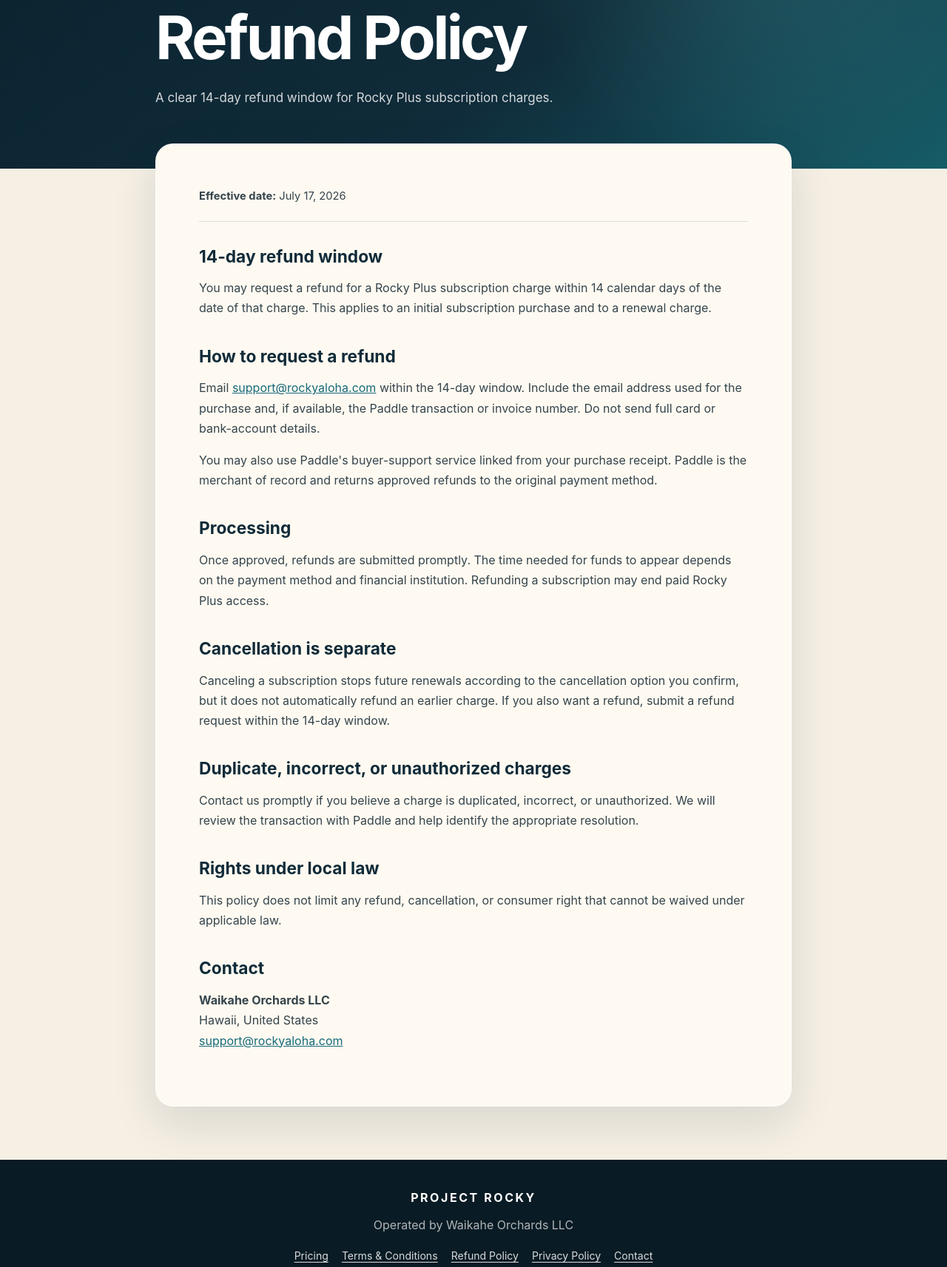
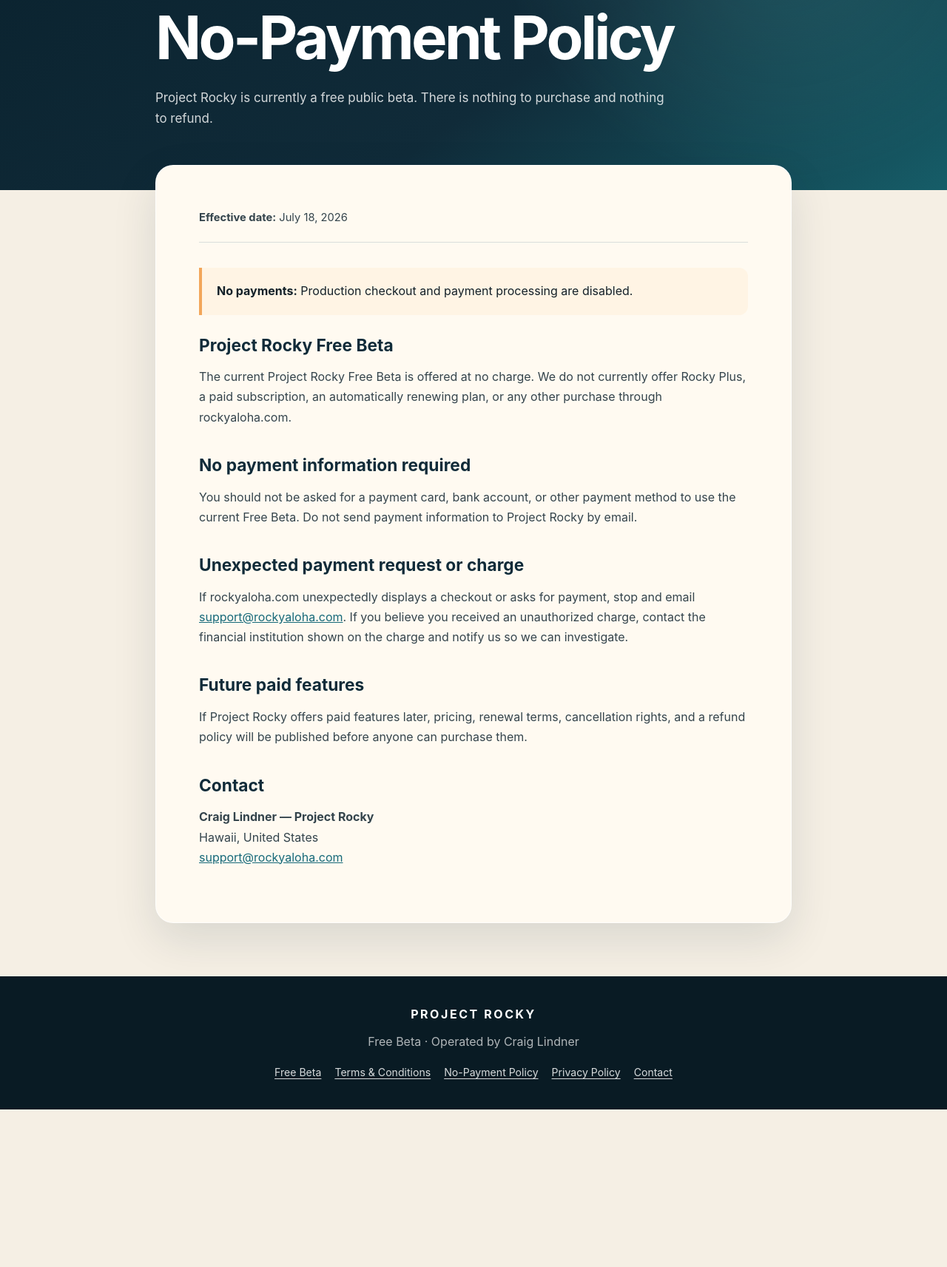
Before and after one commit to lindnerworld-tech/rocky, a website: page WEBSITE/refund-policy.html in a window 1280 px wide. Shown: the part 177-1890 px from the top of the page at 74% size. After the commit the page ends 1677 px from the top, so only its background shows below. Drawn offline with Linux system fonts and the light colour scheme.

Commit message:
Replace refund policy with no-payment policy

```diff
--- a/WEBSITE/refund-policy.html
+++ b/WEBSITE/refund-policy.html
@@ -3,8 +3,8 @@
 <head>
   <meta charset="utf-8">
   <meta name="viewport" content="width=device-width, initial-scale=1">
-  <meta name="description" content="Refund Policy for Project Rocky subscriptions.">
-  <title>Refund Policy | Project Rocky</title>
+  <meta name="description" content="No-Payment Policy for the Project Rocky Free Beta.">
+  <title>No-Payment Policy | Project Rocky</title>
   <link rel="canonical" href="https://www.rockyaloha.com/refund-policy">
   <link rel="stylesheet" href="/legal.css">
 </head>
@@ -16,47 +16,42 @@
       <a class="home-link" href="/">Back to Ask Rocky</a>
     </nav>
     <div class="legal-hero">
-      <p class="kicker">A fair return tide</p>
-      <h1>Refund Policy</h1>
-      <p>A clear 14-day refund window for Rocky Plus subscription charges.</p>
+      <p class="kicker">Free means free</p>
+      <h1>No-Payment Policy</h1>
+      <p>Project Rocky is currently a free public beta. There is nothing to purchase and nothing to refund.</p>
     </div>
   </header>
 
   <main class="legal-main" id="content">
     <article class="legal-card">
-      <p class="effective"><strong>Effective date:</strong> July 17, 2026</p>
+      <p class="effective"><strong>Effective date:</strong> July 18, 2026</p>
 
-      <h2>14-day refund window</h2>
-      <p>You may request a refund for a Rocky Plus subscription charge within 14 calendar days of the date of that charge. This applies to an initial subscription purchase and to a renewal charge.</p>
+      <div class="notice"><strong>No payments:</strong> Production checkout and payment processing are disabled.</div>
 
-      <h2>How to request a refund</h2>
-      <p>Email <a href="mailto:support@rockyaloha.com">support@rockyaloha.com</a> within the 14-day window. Include the email address used for the purchase and, if available, the Paddle transaction or invoice number. Do not send full card or bank-account details.</p>
-      <p>You may also use Paddle's buyer-support service linked from your purchase receipt. Paddle is the merchant of record and returns approved refunds to the original payment method.</p>
+      <h2>Project Rocky Free Beta</h2>
+      <p>The current Project Rocky Free Beta is offered at no charge. We do not currently offer Rocky Plus, a paid subscription, an automatically renewing plan, or any other purchase through rockyaloha.com.</p>
 
-      <h2>Processing</h2>
-      <p>Once approved, refunds are submitted promptly. The time needed for funds to appear depends on the payment method and financial institution. Refunding a subscription may end paid Rocky Plus access.</p>
+      <h2>No payment information required</h2>
+      <p>You should not be asked for a payment card, bank account, or other payment method to use the current Free Beta. Do not send payment information to Project Rocky by email.</p>
 
-      <h2>Cancellation is separate</h2>
-      <p>Canceling a subscription stops future renewals according to the cancellation option you confirm, but it does not automatically refund an earlier charge. If you also want a refund, submit a refund request within the 14-day window.</p>
+      <h2>Unexpected payment request or charge</h2>
+      <p>If rockyaloha.com unexpectedly displays a checkout or asks for payment, stop and email <a href="mailto:support@rockyaloha.com">support@rockyaloha.com</a>. If you believe you received an unauthorized charge, contact the financial institution shown on the charge and notify us so we can investigate.</p>
 
-      <h2>Duplicate, incorrect, or unauthorized charges</h2>
-      <p>Contact us promptly if you believe a charge is duplicated, incorrect, or unauthorized. We will review the transaction with Paddle and help identify the appropriate resolution.</p>
-
-      <h2>Rights under local law</h2>
-      <p>This policy does not limit any refund, cancellation, or consumer right that cannot be waived under applicable law.</p>
+      <h2>Future paid features</h2>
+      <p>If Project Rocky offers paid features later, pricing, renewal terms, cancellation rights, and a refund policy will be published before anyone can purchase them.</p>
 
       <h2>Contact</h2>
-      <p><strong>Waikahe Orchards LLC</strong><br>Hawaii, United States<br><a href="mailto:support@rockyaloha.com">support@rockyaloha.com</a></p>
+      <p><strong>Craig Lindner — Project Rocky</strong><br>Hawaii, United States<br><a href="mailto:support@rockyaloha.com">support@rockyaloha.com</a></p>
     </article>
   </main>
 
   <footer class="legal-footer">
     <strong>PROJECT ROCKY</strong>
-    <span>Operated by Waikahe Orchards LLC</span>
+    <span>Free Beta · Operated by Craig Lindner</span>
     <nav class="legal-links" aria-label="Legal and company information">
-      <a href="/pricing">Pricing</a>
+      <a href="/pricing">Free Beta</a>
       <a href="/terms">Terms &amp; Conditions</a>
-      <a href="/refund-policy" aria-current="page">Refund Policy</a>
+      <a href="/refund-policy" aria-current="page">No-Payment Policy</a>
       <a href="/privacy">Privacy Policy</a>
       <a href="mailto:support@rockyaloha.com">Contact</a>
     </nav>
```
